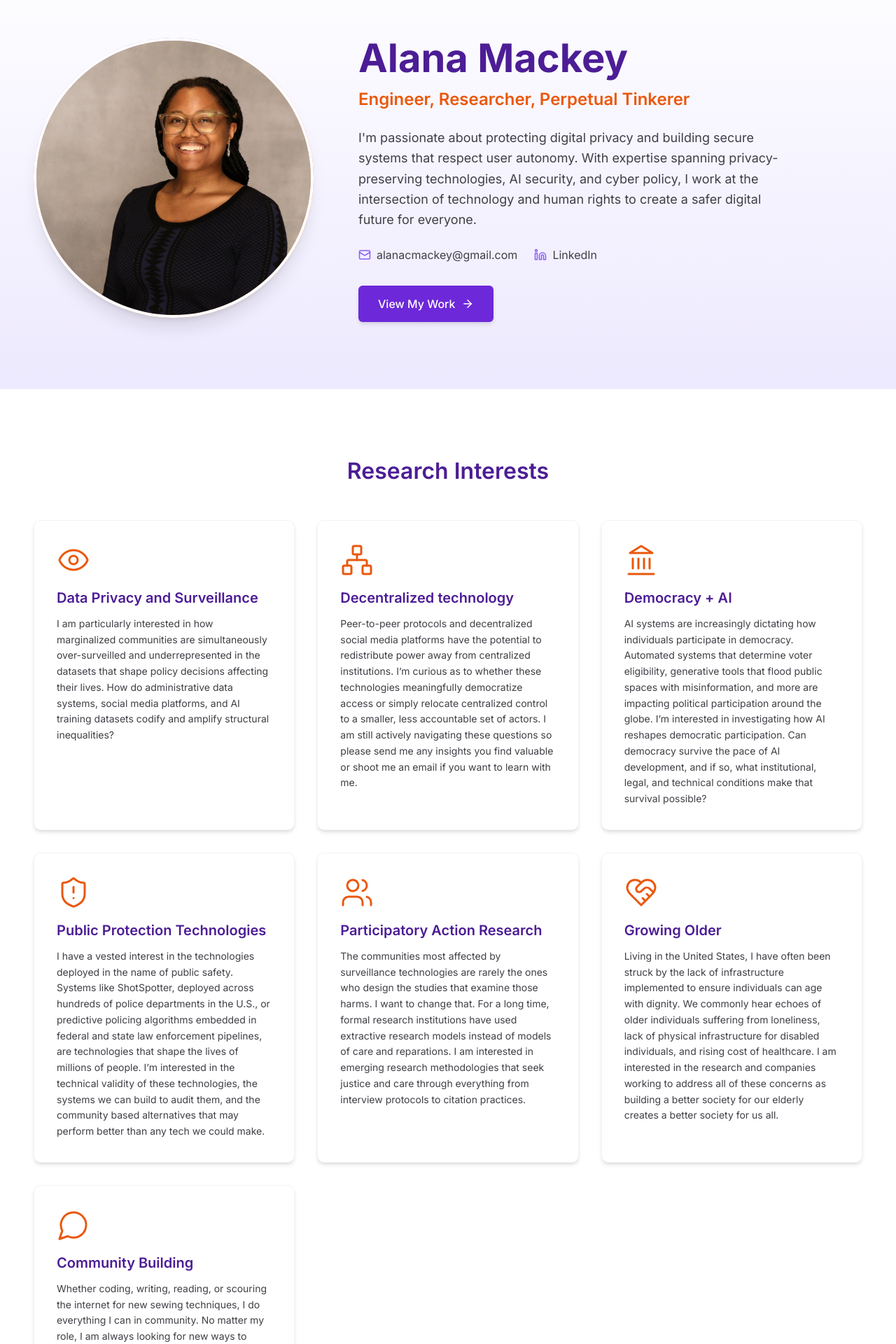
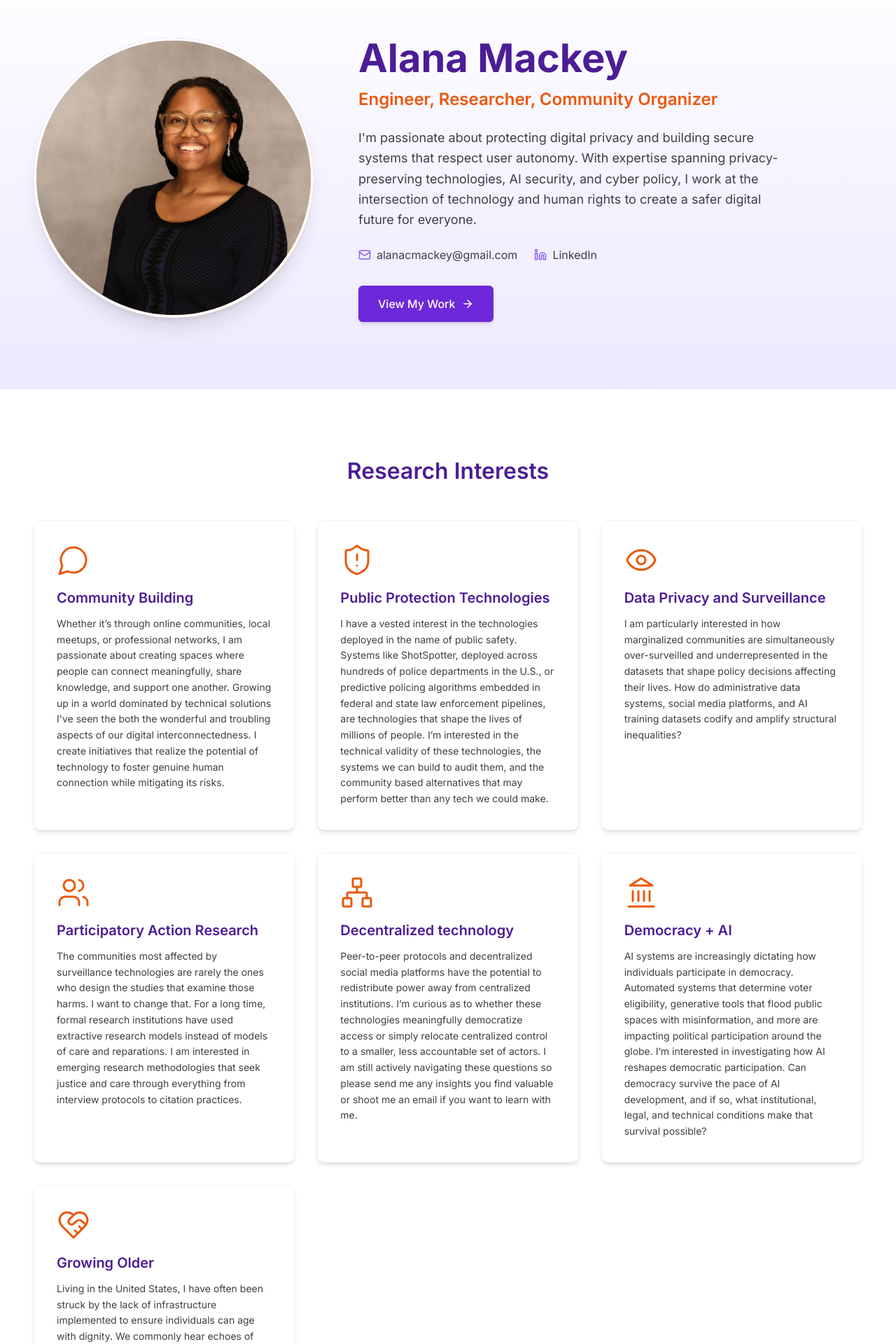
Before and after one commit to alana-m-552/alanacmackey, a Next.js app: page / in a window 1280 px wide. Shown: the part 80-2000 px from the top of the page at 70% size. Built offline with nearby package versions, Linux system fonts and the light colour scheme.

Commit message:
"Editing the front to include and emphasize community building experience"

```diff
--- a/components/contact-info.tsx
+++ b/components/contact-info.tsx
@@ -5,7 +5,7 @@ const contactMethods = [
   {
     icon: Mail,
     label: "Email",
-    value: "alanacmackey@gmail.com",
+    value: "alanacmackey [at] proton [dot] me",
     href: "mailto:alanacmackey@gmail.com",
     description: "Best for formal inquiries",
   },
@@ -16,13 +16,13 @@ const contactMethods = [
     href: "https://www.linkedin.com/in/alana-mackey/",
     description: "Connect professionally",
   },
-  {
+  /* {
     icon: Calendar,
     label: "Schedule a Call",
     value: "Book a 30-min chat",
     href: "#",
     description: "For speaking engagements",
-  },
+  }, */
 ]
 
 export function ContactInfo() {
--- a/components/hero-section.tsx
+++ b/components/hero-section.tsx
@@ -55,7 +55,7 @@ export function HeroSection() {
               )}
               style={{ transitionDelay: "300ms" }}
             >
-              Engineer, Researcher, Perpetual Tinkerer
+              Engineer, Researcher, Community Organizer
             </h2>
 
             <p
--- a/components/research-interests.tsx
+++ b/components/research-interests.tsx
@@ -6,10 +6,28 @@ import { cn } from "@/lib/utils"
 
 const interests = [
   {
+    icon: MessageCircle,
+    title: "Community Building",
+    description:
+      "Whether it’s through online communities, local meetups, or professional networks, I am passionate about creating spaces where people can connect meaningfully, share knowledge, and support one another. Growing up in a world dominated by technical solutions I've seen the both the wonderful and troubling aspects of our digital interconnectedness. I create initiatives that realize the potential of technology to foster genuine human connection while mitigating its risks.",
+  },
+  {
+    icon: ShieldAlert,
+    title: "Public Protection Technologies",
+    description:
+      "I have a vested interest in the technologies deployed in the name of public safety. Systems like ShotSpotter, deployed across hundreds of police departments in the U.S., or predictive policing algorithms embedded in federal and state law enforcement pipelines, are technologies that shape the lives of millions of people. I’m interested in the technical validity of these technologies, the systems we can build to audit them, and the community based alternatives that may perform better than any tech we could make.",
+  },
+  {
     icon: Eye,
     title: "Data Privacy and Surveillance",
     description:
       "I am particularly interested in how marginalized communities are simultaneously over-surveilled and underrepresented in the datasets that shape policy decisions affecting their lives. How do administrative data systems, social media platforms, and AI training datasets codify and amplify structural inequalities?",
+  },
+  {
+    icon: Users,
+    title: "Participatory Action Research",
+    description:
+      "The communities most affected by surveillance technologies are rarely the ones who design the studies that examine those harms. I want to change that. For a long time, formal research institutions have used extractive research models instead of models of care and reparations. I am interested in emerging research methodologies that seek justice and care through everything from interview protocols to citation practices.",
   },
   {
     icon: Network,
@@ -30,28 +48,10 @@ const interests = [
       "AI systems are increasingly dictating how individuals participate in democracy. Automated systems that determine voter eligibility, generative tools that flood public spaces with misinformation, and more are impacting political participation around the globe. I’m interested in investigating how AI reshapes democratic participation. Can democracy survive the pace of AI development, and if so, what institutional, legal, and technical conditions make that survival possible?",
   },
   {
-    icon: ShieldAlert,
-    title: "Public Protection Technologies",
-    description:
-      "I have a vested interest in the technologies deployed in the name of public safety. Systems like ShotSpotter, deployed across hundreds of police departments in the U.S., or predictive policing algorithms embedded in federal and state law enforcement pipelines, are technologies that shape the lives of millions of people. I’m interested in the technical validity of these technologies, the systems we can build to audit them, and the community based alternatives that may perform better than any tech we could make.",
-  },
-  {
-    icon: Users,
-    title: "Participatory Action Research",
-    description:
-      "The communities most affected by surveillance technologies are rarely the ones who design the studies that examine those harms. I want to change that. For a long time, formal research institutions have used extractive research models instead of models of care and reparations. I am interested in emerging research methodologies that seek justice and care through everything from interview protocols to citation practices.",
-  },
-  {
     icon: HeartHandshake,
     title: "Growing Older",
     description:
       "Living in the United States, I have often been struck by the lack of infrastructure implemented to ensure individuals can age with dignity. We commonly hear echoes of older individuals suffering from loneliness, lack of physical infrastructure for disabled individuals, and rising cost of healthcare. I am interested in the research and companies working to address all of these concerns as building a better society for our elderly creates a better society for us all.",
-  },
-  {
-    icon: MessageCircle,
-    title: "Community Building",
-    description:
-      "Whether coding, writing, reading, or scouring the internet for new sewing techniques, I do everything I can in community. No matter my role, I am always looking for new ways to build meaningful relationships.",
   },
 ]
 
--- a/components/resume-viewer.tsx
+++ b/components/resume-viewer.tsx
@@ -53,7 +53,7 @@ const resumeData = {
       degree: "B.A. Computer Science",
       institution: "Wellesley College",
       period: "December 2025",
-      focus: "Minors: Economics, Spanish · Relevant Coursework: Decolonial Research Strategies, International Politics of Security, AI Systems Research, Introduction to ML, Statistics, Systems Architecture, Data Structures and Algorithm",
+      focus: "<b>Minors:</b> Economics, Spanish · <b>Relevant Coursework:</b> Econometrics, AI Systems Research, Introduction to ML, Statistics, Systems Architecture, Data Structures and Algorithm, Decolonial Research Strategies, International Politics of Security, Computer Architecture,",
     },
   ],
   skills: [
```
Also changed, not shown: 2 other files (tests, documents, lock files or other folders).
